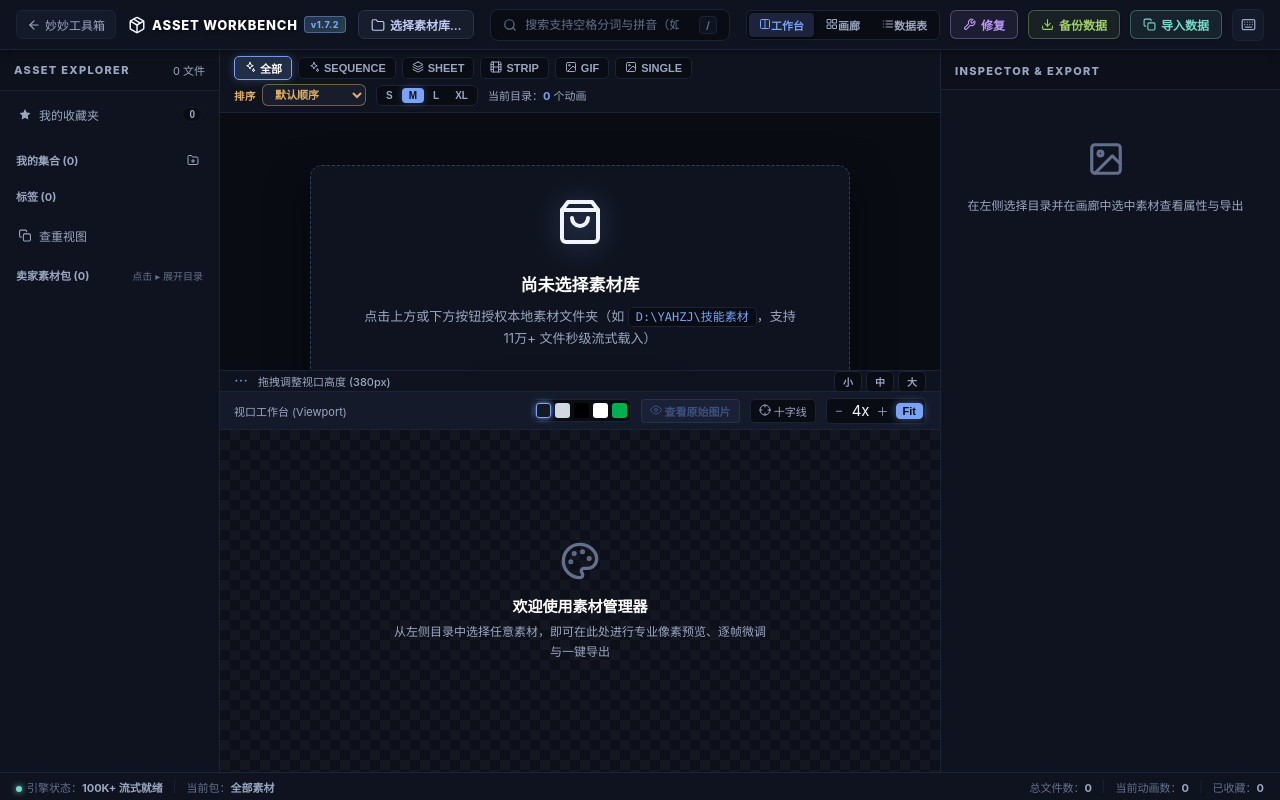
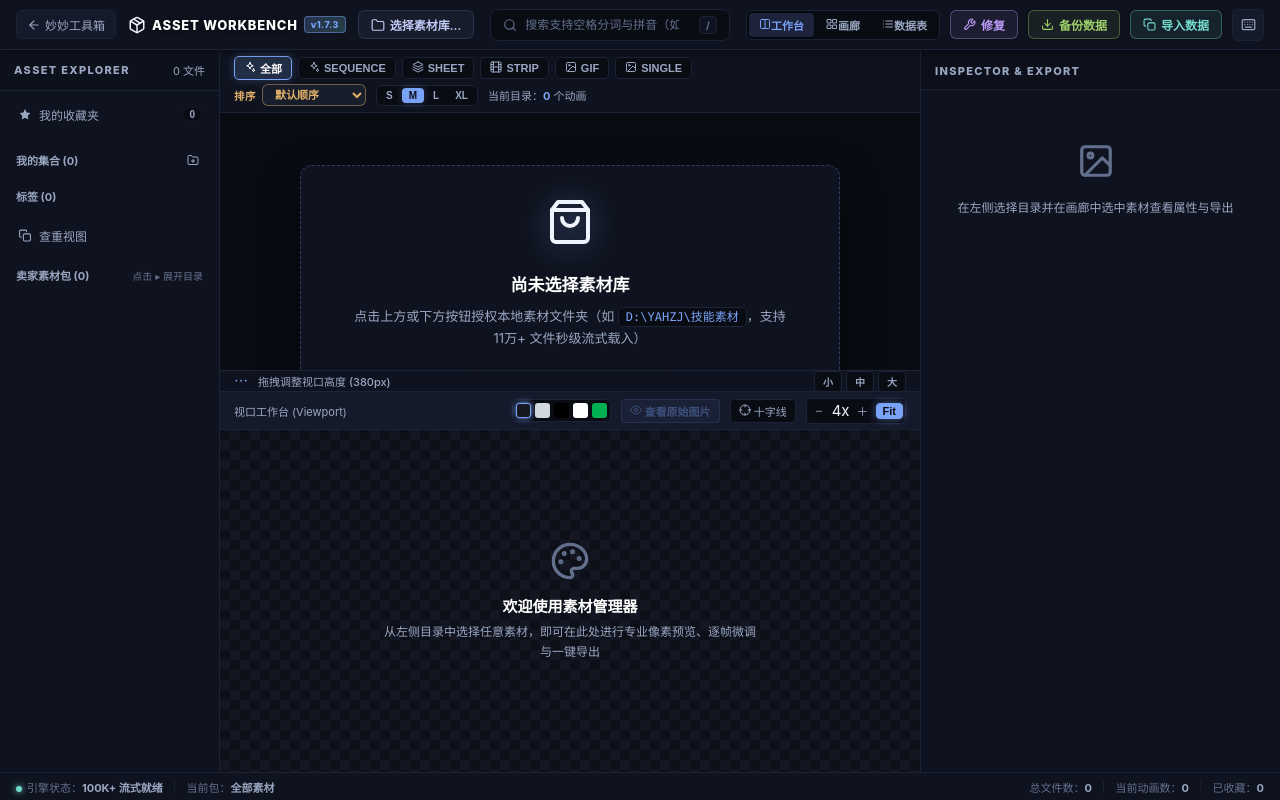
Before and after one commit to bajibaji/yami-tools, a React (Vite) app: page /#/asset-manager in a window 1280 px wide. Built offline with nearby package versions, Linux system fonts and the light colour scheme; what gifenc would draw is missing.

Commit message:
fix(asset-manager): v1.7.3 修复右侧检查器卡片被弹性压缩裁剪/扩宽面板至360px

```diff
--- a/package.json
+++ b/package.json
@@ -1,7 +1,7 @@
 {
   "name": "yami-tools",
   "private": true,
-  "version": "1.7.2",
+  "version": "1.7.3",
   "type": "module",
   "scripts": {
     "dev": "vite",
--- a/public/tools/version.json
+++ b/public/tools/version.json
@@ -24,6 +24,6 @@ window.TOOL_VERSIONS = {
     "version": "0.1.0"
   },
   "asset-manager": {
-    "version": "1.7.2"
+    "version": "1.7.3"
   }
 };
--- a/src/data/tools.js
+++ b/src/data/tools.js
@@ -111,7 +111,7 @@ export const TOOLS = [
     iconClass: 'icon-asset',
     desc: '十万级本地像素素材库：支持 100K+ 流式索引、Spritesheet 智能切片、胶片时间轴、多层级折叠树与批量 ZIP 打包。',
     tags: ['100K+ 流式索引', 'PNG / GIF / Aseprite / ZIP'],
-    version: 'v1.7.2',
+    version: 'v1.7.3',
     shortcut: '8',
     beta: false,
     route: '/asset-manager'
@@ -119,4 +119,4 @@ export const TOOLS = [
 ].map(t => ({ ...t, fullHref: t.route ? undefined : BASE + t.href }))
 
 // 构建时由 GitHub Actions 注入 VITE_APP_VERSION（如 v0.0.0）；本地开发回退到默认值
-export const HUB_VERSION = import.meta.env.VITE_APP_VERSION || 'v1.7.2'
+export const HUB_VERSION = import.meta.env.VITE_APP_VERSION || 'v1.7.3'
--- a/src/pages/AssetManagerPage.jsx
+++ b/src/pages/AssetManagerPage.jsx
@@ -1778,7 +1778,7 @@ export default function AssetManagerPage () {
           <div className="header-brand">
             <IconPackage size={18} className="brand-logo" />
             <span className="brand-title">ASSET WORKBENCH</span>
-            <span className="pro-pill">v1.7.2</span>
+            <span className="pro-pill">v1.7.3</span>
           </div>
 
           <button type="button" className="btn select-lib-btn" onClick={pickLibrary}>
@@ -2266,7 +2266,7 @@ export default function AssetManagerPage () {
                       <IconDownload size={16} className="btn-ico" />
                       <div className="btn-text">
                         <strong>导出 PNG 序列帧</strong>
-                        <small>连续编号单帧图包 (ZIP)</small>
+                        <small>单帧图包 (ZIP)</small>
                       </div>
                     </button>
 
@@ -2280,7 +2280,7 @@ export default function AssetManagerPage () {
                       <IconLayers size={16} className="btn-ico" />
                       <div className="btn-text">
                         <strong>导出 Spritesheet</strong>
-                        <small>PNG 大图 + TXT 坐标</small>
+                        <small>PNG 大图 + 坐标</small>
                       </div>
                     </button>
 
@@ -2294,7 +2294,7 @@ export default function AssetManagerPage () {
                       <IconFilm size={16} className="btn-ico" />
                       <div className="btn-text">
                         <strong>导出 GIF 动图</strong>
-                        <small>动态预览图 (256色)</small>
+                        <small>动态预览图</small>
                       </div>
                     </button>
 
@@ -2307,7 +2307,7 @@ export default function AssetManagerPage () {
                       <IconFolderOpen size={16} className="btn-ico" />
                       <div className="btn-text">
                         <strong>打开所在文件夹</strong>
-                        <small>同目录预览 + 复制完整路径</small>
+                        <small>同目录浏览 / 路径</small>
                       </div>
                     </button>
 
@@ -2323,7 +2323,7 @@ export default function AssetManagerPage () {
                       <IconTable size={16} className="btn-ico" />
                       <div className="btn-text">
                         <strong>复制系统文件路径</strong>
-                        <small>在文件管理器粘贴即达</small>
+                        <small>在资源管理器打开</small>
                       </div>
                     </button>
 
@@ -2335,7 +2335,7 @@ export default function AssetManagerPage () {
                       <IconStar size={16} filled={favAnims.has(selected.id)} className="btn-ico" />
                       <div className="btn-text">
                         <strong>{favAnims.has(selected.id) ? '已收藏' : '加入收藏'}</strong>
-                        <small>快捷键 F</small>
+                        <small>快捷键 F 切换</small>
                       </div>
                     </button>
 
@@ -2355,8 +2355,8 @@ export default function AssetManagerPage () {
                       >
                         <IconPalette size={16} className="btn-ico" />
                         <div className="btn-text">
-                          <strong>下载 .aseprite 原文件</strong>
-                          <small>{selected.asepriteEntry.name}</small>
+                          <strong>下载 .aseprite</strong>
+                          <small>Aseprite 原工程</small>
                         </div>
                       </button>
                     )}
@@ -2377,8 +2377,8 @@ export default function AssetManagerPage () {
                       >
                         <IconExternalLink size={16} className="btn-ico" />
                         <div className="btn-text">
-                          <strong>打开原作者预览页</strong>
-                          <small>{selected.htmlEntry.name}</small>
+                          <strong>原作者预览页</strong>
+                          <small>浏览器中打开</small>
                         </div>
                       </button>
                     )}
--- a/src/styles/app.css
+++ b/src/styles/app.css
@@ -1047,7 +1047,7 @@ body {
 }
 
 .layout-split {
-  grid-template-columns: 220px 1fr 340px;
+  grid-template-columns: 220px 1fr 360px;
 }
 
 .layout-gallery {
@@ -1055,7 +1055,7 @@ body {
 }
 
 .layout-table {
-  grid-template-columns: 220px 1fr 340px;
+  grid-template-columns: 220px 1fr 360px;
 }
 
 /* ---------- 左侧资源管理器 (Left Explorer) ---------- */
@@ -2259,6 +2259,7 @@ body {
   background: var(--am-bg-panel);
   display: flex;
   flex-direction: column;
+  height: 100%;
   min-height: 0;
   min-width: 0;
   overflow: hidden;
@@ -2283,10 +2284,10 @@ body {
   overflow-y: auto;
   overflow-x: hidden;
   scrollbar-gutter: stable;
-  padding: 10px 10px 24px;
+  padding: 12px 12px 36px;
   display: flex;
   flex-direction: column;
-  gap: 10px;
+  gap: 12px;
   min-height: 0;
 }
 
@@ -2309,9 +2310,9 @@ body {
   border: 1px solid var(--am-border);
   border-radius: 8px;
   padding: 12px;
-  overflow: hidden;
   box-sizing: border-box;
   width: 100%;
+  flex-shrink: 0;
 }
 
 .action-buttons-grid {
@@ -2324,7 +2325,7 @@ body {
   background: #141724;
   border: 1px solid #282f45;
   border-radius: 6px;
-  padding: 6px 10px;
+  padding: 8px 10px;
   display: flex;
   align-items: center;
   gap: 8px;
@@ -2332,8 +2333,7 @@ body {
   cursor: pointer;
   text-align: left;
   transition: all 0.15s ease;
-  min-height: 50px;
-  height: 50px;
+  min-height: 48px;
   box-sizing: border-box;
   width: 100%;
 }
```
